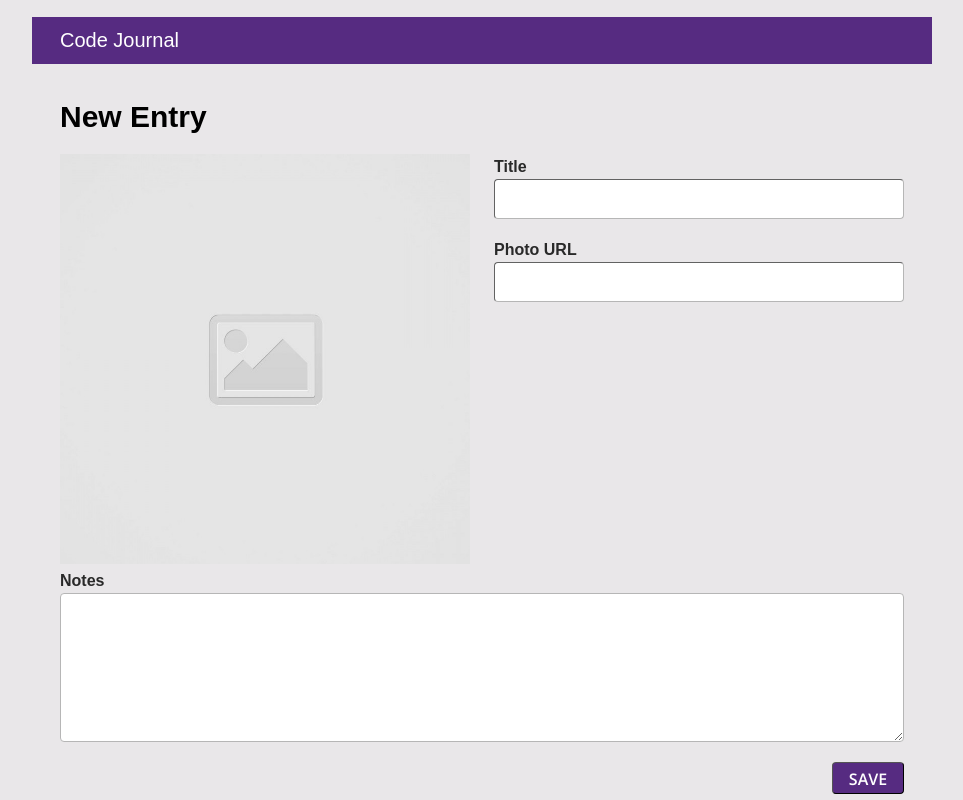
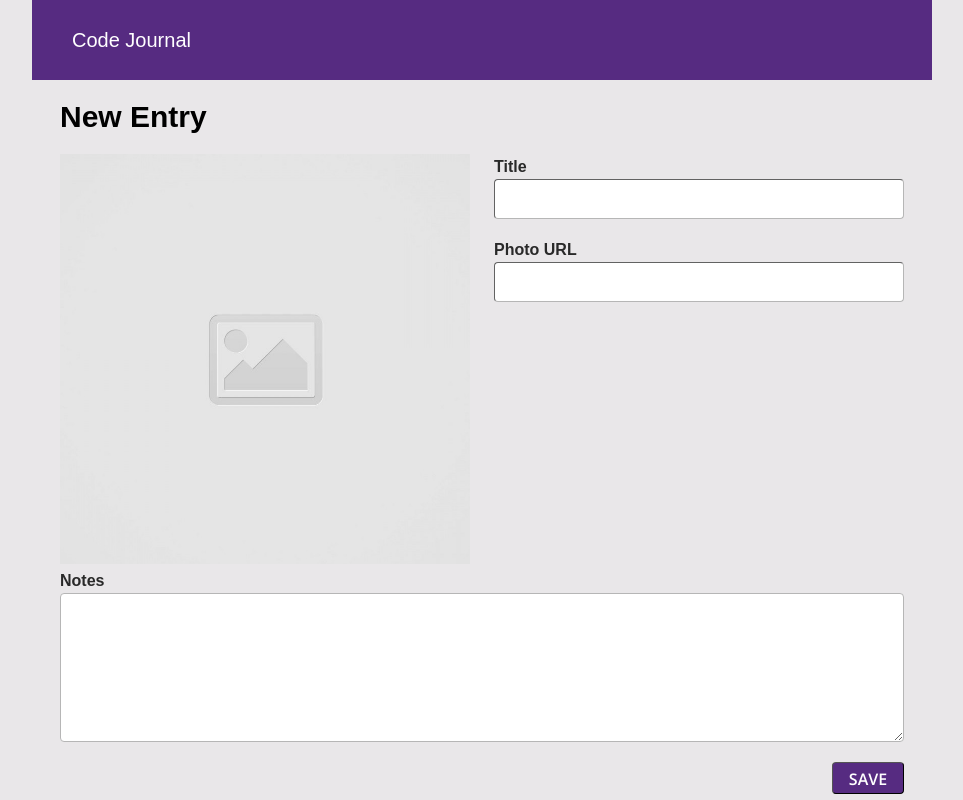
Before and after one commit to d-tak/code-journal, a website: page index.html in a window 1280 px wide. Shown: the whole page, without its empty margins (158-1121 px from the left). Drawn offline with nearby package versions, Linux system fonts and the light colour scheme; a web font is replaced by a local one.

Commit message:
Added row and column to h2 and deleted commented code in css

```diff
--- a/css/styles.css
+++ b/css/styles.css
@@ -50,10 +50,6 @@ h1 {
   font-family: "open sans", sans-serif;
 }
 
-/* input:focus {
-  border-color: #562b81;
-} */
-
 .column-half input {
   width: 100%;
   line-height: 25px;
--- a/index.html
+++ b/index.html
@@ -23,7 +23,9 @@
 <body>
   <main>
     <div class="container header">
-      <h2> Code Journal </h2>
+      <div class="row column-full">
+        <h2> Code Journal </h2>
+      </div>
     </div>
 
     <div class="container">
```
